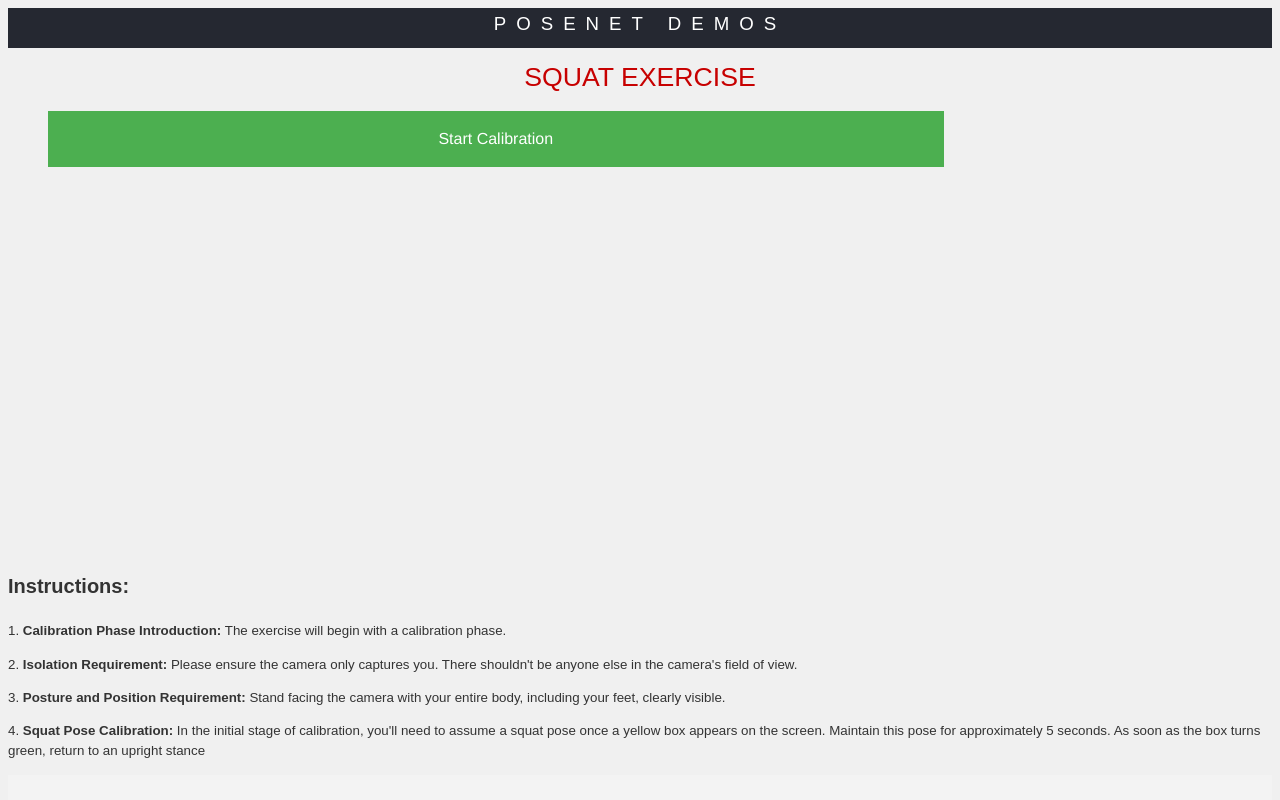
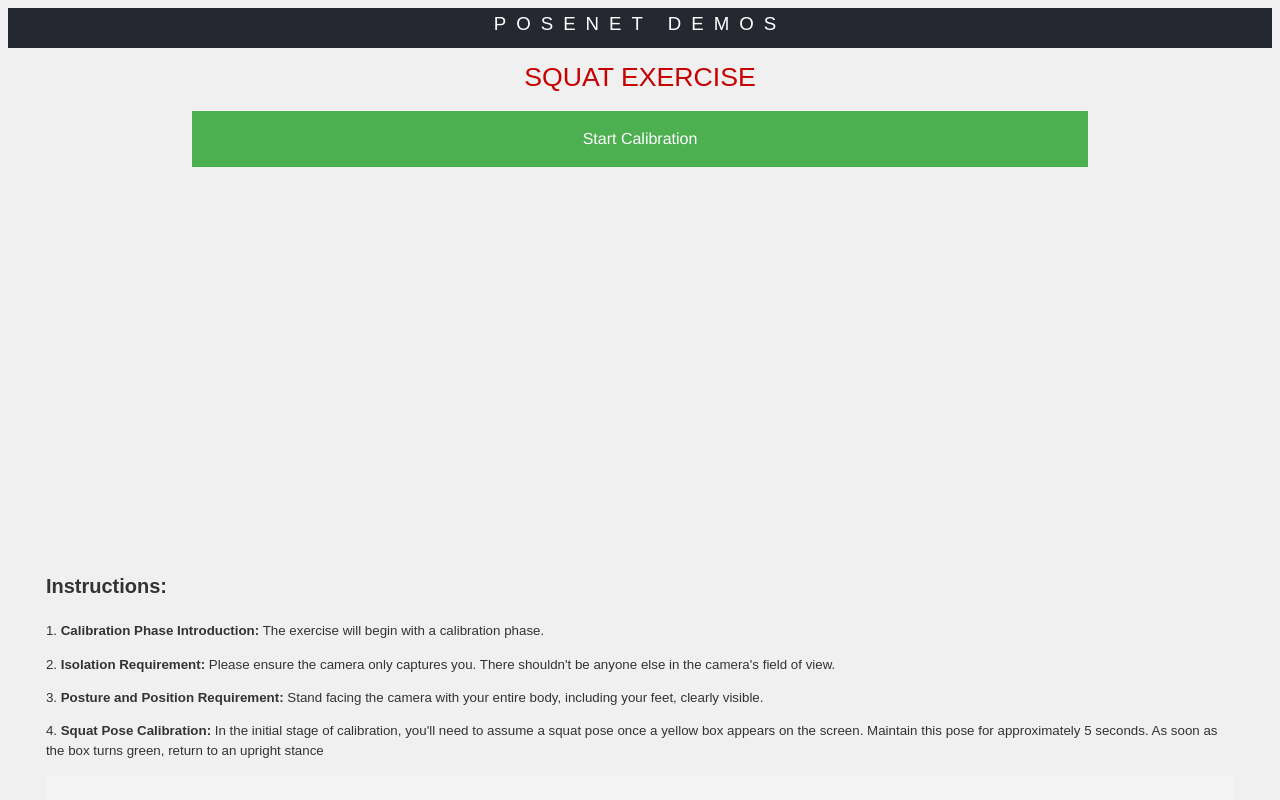
Before and after one commit to Filip-Konkowski/squat-counter, a website built with Parcel: page instruction-squat.html in a window 1280 px wide. Shown: the top 800 px of the page. Built offline with nearby package versions, Linux system fonts and the light colour scheme; no server answers.

Commit message:
Fix button style

```diff
--- a/css/common.css
+++ b/css/common.css
@@ -60,4 +60,11 @@ video {
     z-index: 1;
     max-height: 100%;
     min-width: 100%;
-  }
+}
+
+.button-container {
+    display: flex;
+    justify-content: center;
+    align-items: center;
+    height: 100%; /* or set to any specific height you want */
+}
--- a/instruction-squat.html
+++ b/instruction-squat.html
@@ -20,7 +20,7 @@
         <div>
             <h2 id="exercise-name">Squat Exercise</h2>
         </div>
-        <div></div>
+        <div class="button-container">
             <a class="btn-calibration" href="camera-squat.html">Start Calibration</a>
         </div>
         <div class="centerize cover-video" >
```
